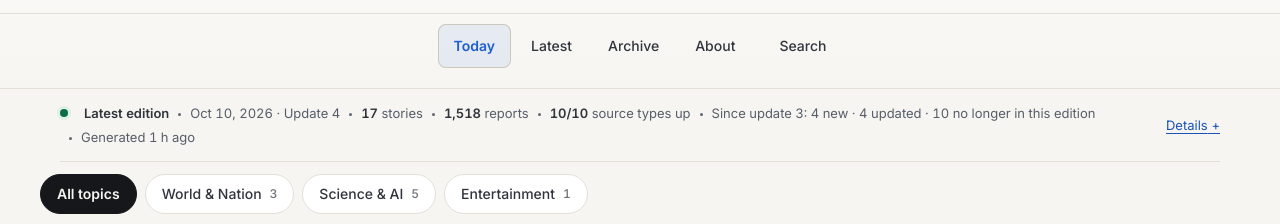
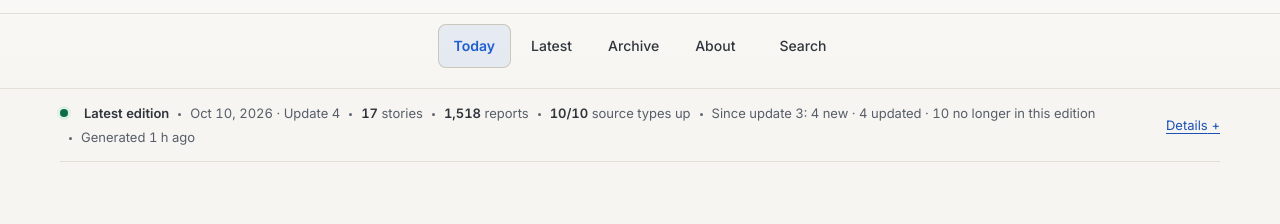
Before and after one commit to timeitself1-cpu/Agent-Reach-Daily-Edition, a website: page website/index.html in a window 1280 px wide. Shown: the part 196-420 px from the top of the page. Drawn offline with Linux system fonts and the light colour scheme.

Commit message:
Remove the one-click topic filter from the homepage (#26)
* Remove the one-click topic filter from the homepage

* Remove topic filter styles and five-story clamp

* Remove topicBar function and filter logic from homepage

* Update frontend tests for removed topic filter

```diff
--- a/website/assets/site.css
+++ b/website/assets/site.css
@@ -572,19 +572,6 @@ details.src small{color:var(--faint);font-size:12px}
 .nav.slim .nav-row>a[aria-current="page"]{color:var(--accent);background:var(--accent-bg);font-weight:600}
 .search-link{margin-left:8px}
 
-/* One-click topic filter: sticky bar, All + sections with counts. */
-.topics{position:sticky;top:0;z-index:20;display:flex;gap:8px;overflow-x:auto;
-  padding:12px var(--gutter);background:color-mix(in srgb,var(--bg) 92%,transparent);
-  -webkit-backdrop-filter:blur(12px);backdrop-filter:blur(12px);
-  border-bottom:1px solid var(--line);scrollbar-width:none}
-.topics::-webkit-scrollbar{display:none}
-.topic{display:inline-flex;align-items:center;gap:8px;white-space:nowrap;
-  padding:8px 16px;border:1px solid var(--line);border-radius:999px;
-  font-size:14px;font-weight:500;color:var(--ink2);background:var(--card);flex:none}
-.topic:hover{border-color:var(--accent);color:var(--accent)}
-.topic.on{background:var(--ink);color:var(--bg);border-color:var(--ink);font-weight:600}
-.topic .n{font-size:12px;opacity:.7;font-variant-numeric:tabular-nums}
-
 /* Cover story: magazine cover treatment for the top story. */
 .cover{padding:56px 0 48px;border-bottom:2px solid var(--ink);max-width:860px}
 .cover-kicker{display:flex;align-items:center;gap:10px;font-size:12px;font-weight:600;
@@ -636,8 +623,5 @@ details.src small{color:var(--faint);font-size:12px}
 .dept-grid .card{margin:0;height:100%}
 @media(max-width:900px){.dept-grid{grid-template-columns:1fr 1fr}}
 @media(max-width:600px){.dept-grid{grid-template-columns:1fr}}
-/* In the full view each department shows 5; the filter reveals the rest. */
-.ed-front[data-topic="all"] .dept-grid>*:nth-child(n+6){display:none}
 
-/* Filtered state: only the chosen department shows, fully expanded. */
-.ed-front:not([data-topic="all"]) .topics{box-shadow:var(--shadow)}
+/* Edition band, archive band, about band. */
--- a/website/assets/site.js
+++ b/website/assets/site.js
@@ -654,37 +654,6 @@ if (typeof module !== 'undefined') module.exports = {normOutlet, dedupeOutlets,
         h('li', null, h('b', {text: 'Publish'}), 'A failed run never replaces the last good edition.')));
   }
   const sectionId = cat => 'band-' + cat.toLowerCase().replace(/[^a-z]+/g, '-');
-  // One-click topic filter: a sticky bar with All + every section in this edition.
-  // One click shows only that topic's stories (the section expands to all of them);
-  // one more click on All restores the full front page. No page load, no scroll hunt.
-  function topicBar(depts, front) {
-    const bar = h('div', {class: 'topics', role: 'toolbar', 'aria-label': 'Filter by topic'});
-    const setTopic = cat => {
-      front.dataset.topic = cat || 'all';
-      for (const b of bar.querySelectorAll('.topic')) {
-        const on = (b.dataset.topic || '') === (cat || '');
-        b.classList.toggle('on', on);
-        b.setAttribute('aria-pressed', String(on));
-      }
-      const showAll = !cat;
-      for (const el of front.querySelectorAll('[data-front-part]')) {
-        const part = el.dataset.frontPart;
-        el.hidden = showAll ? false : !(part === 'section' && el.dataset.cat === cat);
-      }
-      if (!showAll) bar.scrollIntoView({block: 'start', behavior: 'smooth'});
-    };
-    const btn = (label, cat, count) => {
-      const b = h('button', {type: 'button', class: 'topic' + (!cat ? ' on' : ''),
-        'aria-pressed': String(!cat), 'data-topic': cat || ''},
-        h('span', {text: label}),
-        count != null ? h('span', {class: 'n', text: String(count)}) : null);
-      b.addEventListener('click', () => setTopic(cat));
-      return b;
-    };
-    bar.append(btn('All topics', '', null));
-    for (const [sec, stories] of depts) bar.append(btn(catLabel(sec.category), sec.category, stories.length));
-    return bar;
-  }
   // The cover story: the top story treated like a magazine cover — kicker, giant
   // serif headline, lede, why-it-matters, and the one-line coverage footer.
   function coverStory(ed, s) {
@@ -704,7 +673,7 @@ if (typeof module !== 'undefined') module.exports = {normOutlet, dedupeOutlets,
     const s = stories.find(x => x && x.why_it_matters && x.why_it_matters.length > 40);
     if (!s) return null;
     const text = s.why_it_matters.length > 180 ? s.why_it_matters.slice(0, 177).trimEnd() + '…' : s.why_it_matters;
-    return h('aside', {class: 'pullquote', 'data-front-part': 'pullquote', 'data-cat': ''},
+    return h('aside', {class: 'pullquote'},
       h('blockquote', {text}), h('cite', null, h('a', {href: storyUrl(ed, s), text: s.headline})));
   }
   function deptHead(title, path, count) {
@@ -715,22 +684,20 @@ if (typeof module !== 'undefined') module.exports = {normOutlet, dedupeOutlets,
   function renderFront(ed, idx, current, storyNotice) {
     const top = ed.topStories;
     const used = new Set(top.slice(0, 8).map(s => s.id));
-    // Every section with stories becomes a department; the CSS clamps each to 5
-    // in the full view and the topic filter reveals the rest.
+    // Every section with stories becomes a department showing all its stories.
     const depts = [];
     for (const sec of ed.sections || []) {
       const stories = sec.ids.map(id => ed.byId[id]).filter(s => s && !used.has(s.id));
       if (stories.length) depts.push([sec, stories]);
     }
-    const front = h('div', {class: 'ed-front', 'data-topic': 'all'});
+    const front = h('div', {class: 'ed-front'});
     front.append(
       h('div', {class: 'wrap'}, strip(ed, idx), notices(ed, idx),
         storyNotice ? h('p', {class: 'notice story-recovery', text: storyNotice}) : null),
-      topicBar(depts, front),
       h('div', {class: 'wrap'},
-        h('section', {class: 'cover', 'data-front-part': 'hero', 'data-cat': ''}, coverStory(ed, top[0])),
+        h('section', {class: 'cover'}, coverStory(ed, top[0])),
         pullQuote(ed, top.slice(1, 6)),
-        h('section', {class: 'toplist', 'data-front-part': 'toplist', 'data-cat': '', 'aria-label': 'Top stories'},
+        h('section', {class: 'toplist', 'aria-label': 'Top stories'},
           h('h2', {class: 'dept-title', text: 'Top stories'}),
           h('div', {class: 'topnum'}, top.slice(1, 5).map((s, i) =>
             h('article', {class: 'topnum-item', id: 'story-' + s.id, 'data-cat': s.category},
@@ -738,23 +705,21 @@ if (typeof module !== 'undefined') module.exports = {normOutlet, dedupeOutlets,
               h('div', {class: 'tnum-body'}, kicker(s), headline(ed, s, 'h3'), dek(s), meta(s, {ed}))))))));
     if (top.length > 5)
       front.append(h('div', {class: 'wrap'},
-        h('section', {class: 'dept', 'data-front-part': 'dept', 'data-cat': ''},
+        h('section', {class: 'dept'},
           deptHead('More top stories'),
           h('div', {class: 'dept-grid'}, top.slice(5, 8).map(s => card(ed, s, ''))))));
     for (const [sec, stories] of depts) {
       const secInfo = SECTION[sec.category] || {};
       front.append(h('div', {class: 'wrap'},
-        h('section', {class: 'dept', 'data-front-part': 'section', 'data-cat': sec.category},
+        h('section', {class: 'dept', 'data-cat': sec.category},
           deptHead(secInfo.title || catLabel(sec.category), secInfo.path, stories.length),
           h('div', {class: 'dept-grid'}, stories.map(s => card(ed, s, ''))))));
     }
     if (idx) {
       const ab = archiveBand(idx, ed.edition_date);
-      if (ab) { ab.dataset.frontPart = 'archive'; ab.dataset.cat = ''; front.append(ab); }
+      if (ab) front.append(ab);
     }
-    const about = aboutBand();
-    about.dataset.frontPart = 'about'; about.dataset.cat = '';
-    front.append(about);
+    front.append(aboutBand());
     mount(current, ed, front);
     document.title = current === 'home' ? 'Agent Reach Daily: today’s news, from public reporting'
       : `Agent Reach Daily: ${longDate(ed.edition_date)}`;
```
Also changed, not shown: website/tests/frontend.cjs (+9 -23 lines), website/tests/phase5.cjs (+3 -3 lines).
